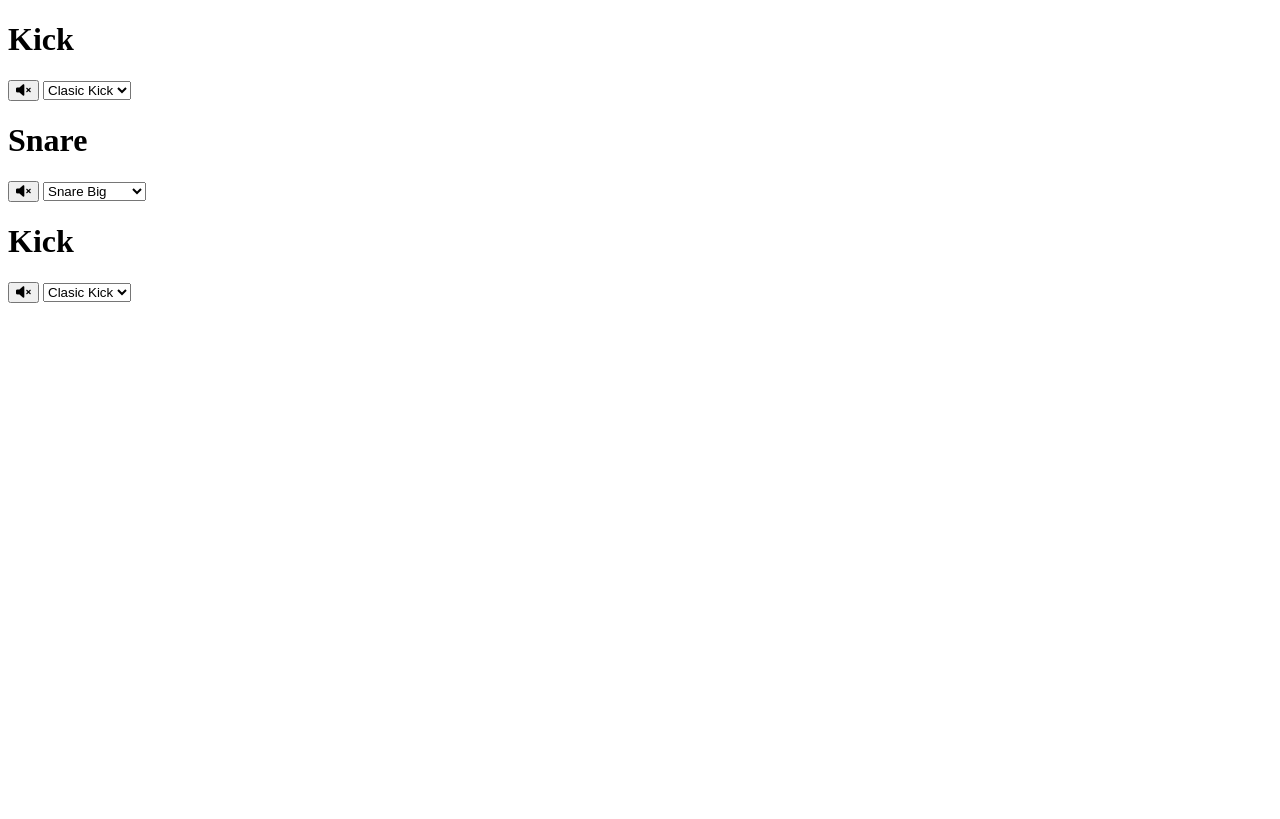
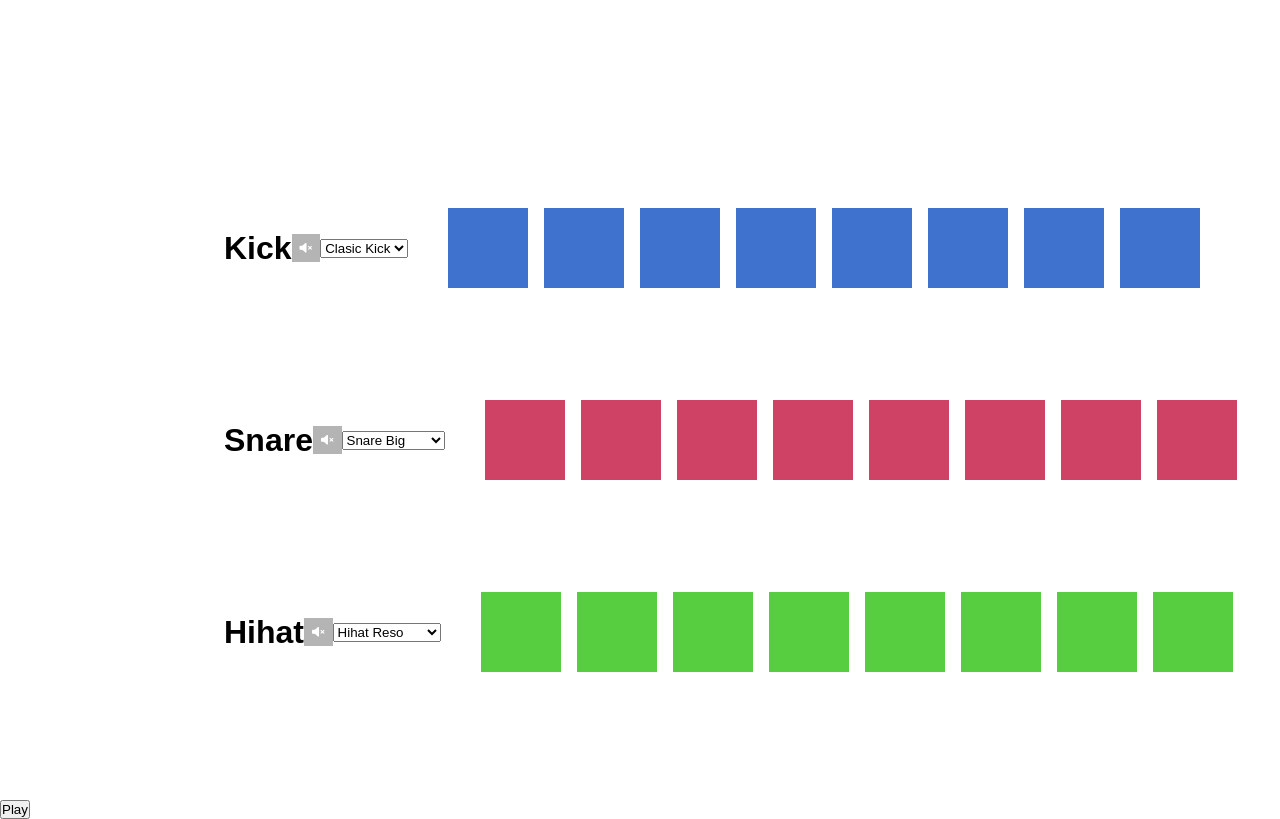
Before and after one commit to real-marty/JavaScript, a plain HTML site: page beatmaker/index.html in a window 1280 px wide. Drawn offline with Linux system fonts and the light colour scheme.

Commit message:
yokonemaoko

```diff
--- a/beatmaker/index.html
+++ b/beatmaker/index.html
@@ -39,7 +39,7 @@
           <div class="pad kick-pad b7"></div>
         </div>
       </div>
-      <div class="snarerack">
+      <div class="snaretrack">
         <div class="controls">
           <h1>Snare</h1>
           <button data-track="1" class="mute snare-volume">
@@ -62,30 +62,37 @@
           <div class="pad snare-pad b7"></div>
         </div>
       </div>
-      <div class="kicktrack">
+      <div class="hihatrack">
         <div class="controls">
-          <h1>Kick</h1>
-          <button data-track="0" class="mute kick-volume">
+          <h1>Hihat</h1>
+          <button data-track="1" class="mute hihat-volume">
             <i class="fas fa-volume-mute"></i>
           </button>
-          <select name="kick-select" id="kick-select">
-            <option value="./Sounds/kick-classic.wav">Clasic Kick</option>
-            <option value="./Sounds/kick-808.wav">808 Kick</option>
-            <option value="./Sounds/kick-dry.wav">kick-dry</option>
+          <select name="snare-select" id="snare-select">
+            <option value="./Sounds/hihat-reso.wav">Hihat Reso</option>
+            <option value="./Sounds/hihat-acoustic02.wav">
+              Hihat Acouctic
+            </option>
+            <option value="./Sounds/hihat-plain.wav">Hihat Plain</option>
           </select>
         </div>
-        <div class="kick">
-          <div class="pad kick-pad b0"></div>
-          <div class="pad kick-pad b0"></div>
-          <div class="pad kick-pad b0"></div>
-          <div class="pad kick-pad b0"></div>
-          <div class="pad kick-pad b0"></div>
-          <div class="pad kick-pad b0"></div>
-          <div class="pad kick-pad b0"></div>
-          <div class="pad kick-pad b0"></div>
+        <div class="hihat">
+          <div class="pad hihat-pad b0"></div>
+          <div class="pad hihat-pad b1"></div>
+          <div class="pad hihat-pad b2"></div>
+          <div class="pad hihat-pad b3"></div>
+          <div class="pad hihat-pad b4"></div>
+          <div class="pad hihat-pad b5"></div>
+          <div class="pad hihat-pad b6"></div>
+          <div class="pad hihat-pad b7"></div>
         </div>
       </div>
     </div>
+    <button class="play">Play</button>
+    <audio class="kick-sound" src="./Sounds/kick-classic.wav"></audio>
+    <audio class="snare-sound" src="./Sounds/snare-big.wav"></audio>
+    <audio class="hihat-sound" src="./Sounds/hihat-acoustic02.wav"></audio>
+
     <script src="./app.js"></script>
   </body>
 </html>
--- a/beatmaker/style.css
+++ b/beatmaker/style.css
@@ -0,0 +1,80 @@
+* {
+  margin: 0;
+  padding: 0;
+  box-sizing: border-box;
+}
+body {
+  font-family: sans-serif;
+}
+svg {
+  pointer-events: none;
+}
+.kick-pad,
+.snare-pad,
+.hihat-pad {
+  width: 5rem;
+  height: 5rem;
+  margin: 1rem 0.5rem;
+  cursor: pointer;
+}
+.kick-pad {
+  background-color: rgb(63, 113, 206);
+}
+.snare-pad {
+  background-color: rgb(207, 65, 101);
+}
+.hihat-pad {
+  background-color: rgb(87, 206, 63);
+}
+.snare-pad.active {
+  background-color: rgb(236, 136, 161);
+}
+.kick-pad.active {
+  background-color: rgb(133, 162, 216);
+}
+.hihat-pad.active {
+  background-color: rgb(145, 230, 128);
+}
+
+.sequencer {
+  display: flex;
+  min-height: 100vh;
+  flex-direction: column;
+  align-items: center;
+  justify-content: center;
+}
+.kicktrack,
+.snaretrack,
+.hihatrack {
+  display: flex;
+  width: 70%;
+  justify-content: space-between;
+  align-items: center;
+  margin-top: 5rem;
+}
+.kick,
+.snare,
+.hihat {
+  display: flex;
+}
+.controls {
+  display: flex;
+  justify-content: space-between;
+  align-items: center;
+  flex: 1;
+  margin: 0rem 2rem;
+}
+.controls button {
+  padding: 0.5rem;
+  border: none;
+  background-color: rgb(180, 180, 180);
+  color: white;
+  font-size: 0.7rem;
+  cursor: pointer;
+  transition: all 0.5s ease;
+}
+.pad {
+  transition: all 0.5s ease;
+}
+.play {
+}
```
